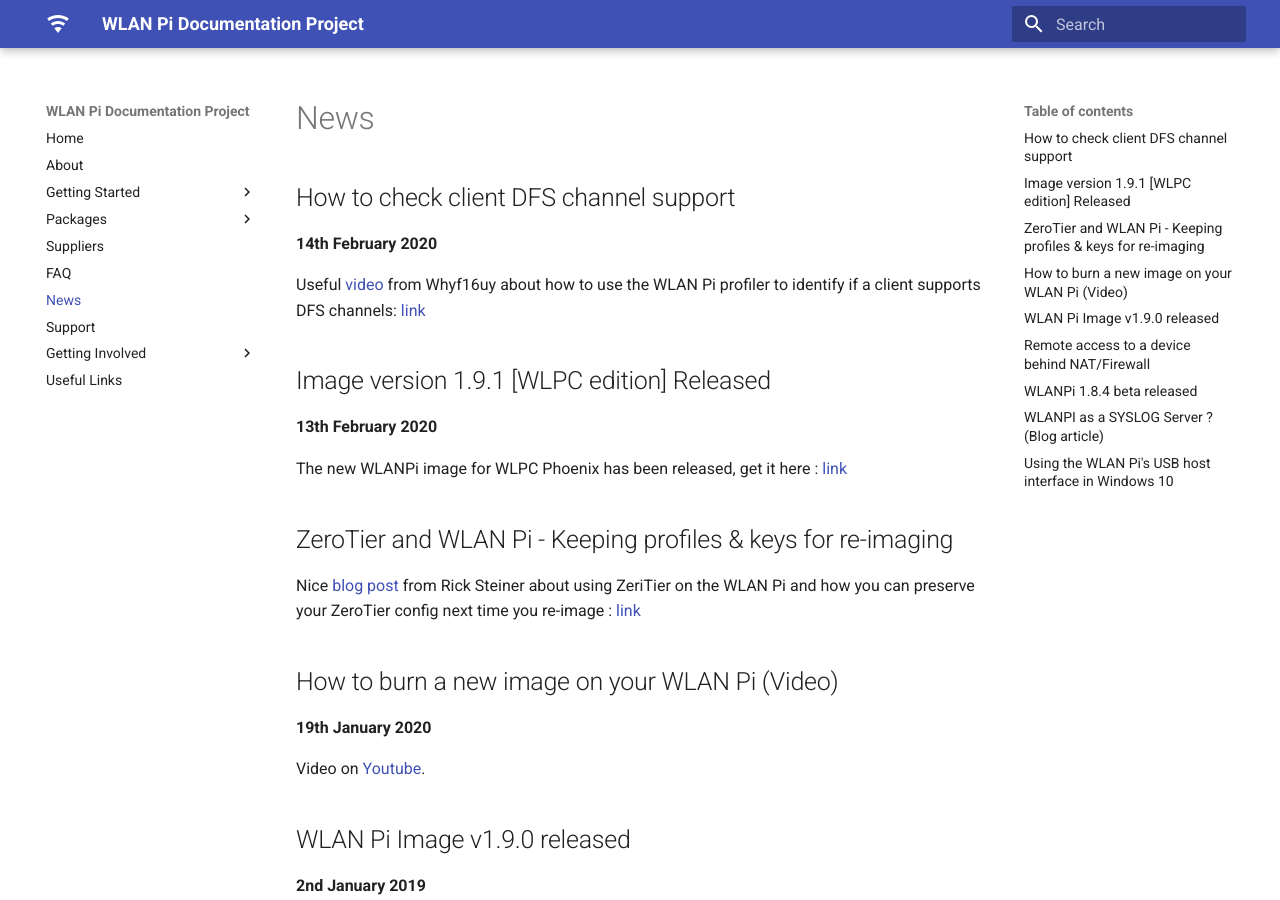
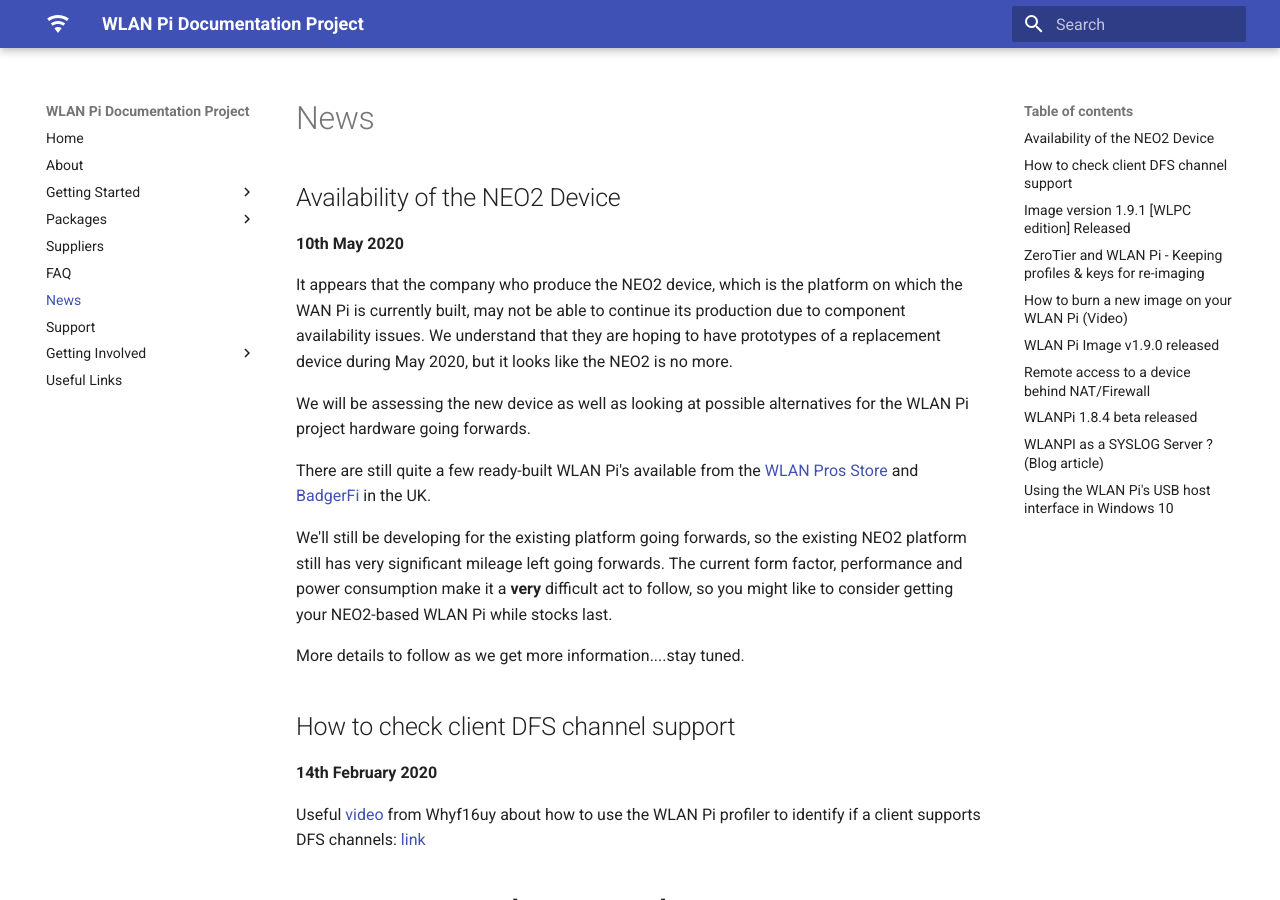
Before and after one commit to WLAN-Pi/wlanpi-documentation, an MkDocs documentation site: the page built from docs/news.md, in a window 1280 px wide and 900 px high. Built offline with MkDocs 1.6.1 and Material for MkDocs 9.7.7, drawn with Linux system fonts in a browser that asks for light colours.

Commit message:
Added NEO2 availability info

```diff
--- a/docs/news.md
+++ b/docs/news.md
@@ -2,6 +2,20 @@
 Authors: Nigel Bowden
 
 # News
+
+## Availability of the NEO2 Device
+
+**10th May 2020**
+
+It appears that the company who produce the NEO2 device, which is the platform on which the WAN Pi is currently built, may not be able to continue its production due to component availability issues. We understand that they are hoping to have prototypes of a replacement device during May 2020, but it looks like the NEO2 is no more.
+
+We will be assessing the new device as well as looking at possible alternatives for the WLAN Pi project hardware going forwards.
+
+There are still quite a few ready-built WLAN Pi's available from the [WLAN Pros Store](http://www.wlanpros.com/product-category/store/) and [BadgerFi](http://badgerwifi.co.uk/store) in the UK.
+
+We'll still be developing for the existing platform going forwards, so the existing NEO2 platform still has very significant mileage left going forwards. The current form factor, performance and power consumption make it a **very** difficult act to follow, so you might like to consider getting your NEO2-based WLAN Pi while stocks last.
+
+More details to follow as we get more information....stay tuned.
 
 ## How to check client DFS channel support
 
```
Also changed, not shown: docs/suppliers.md (+3 -1 lines).
